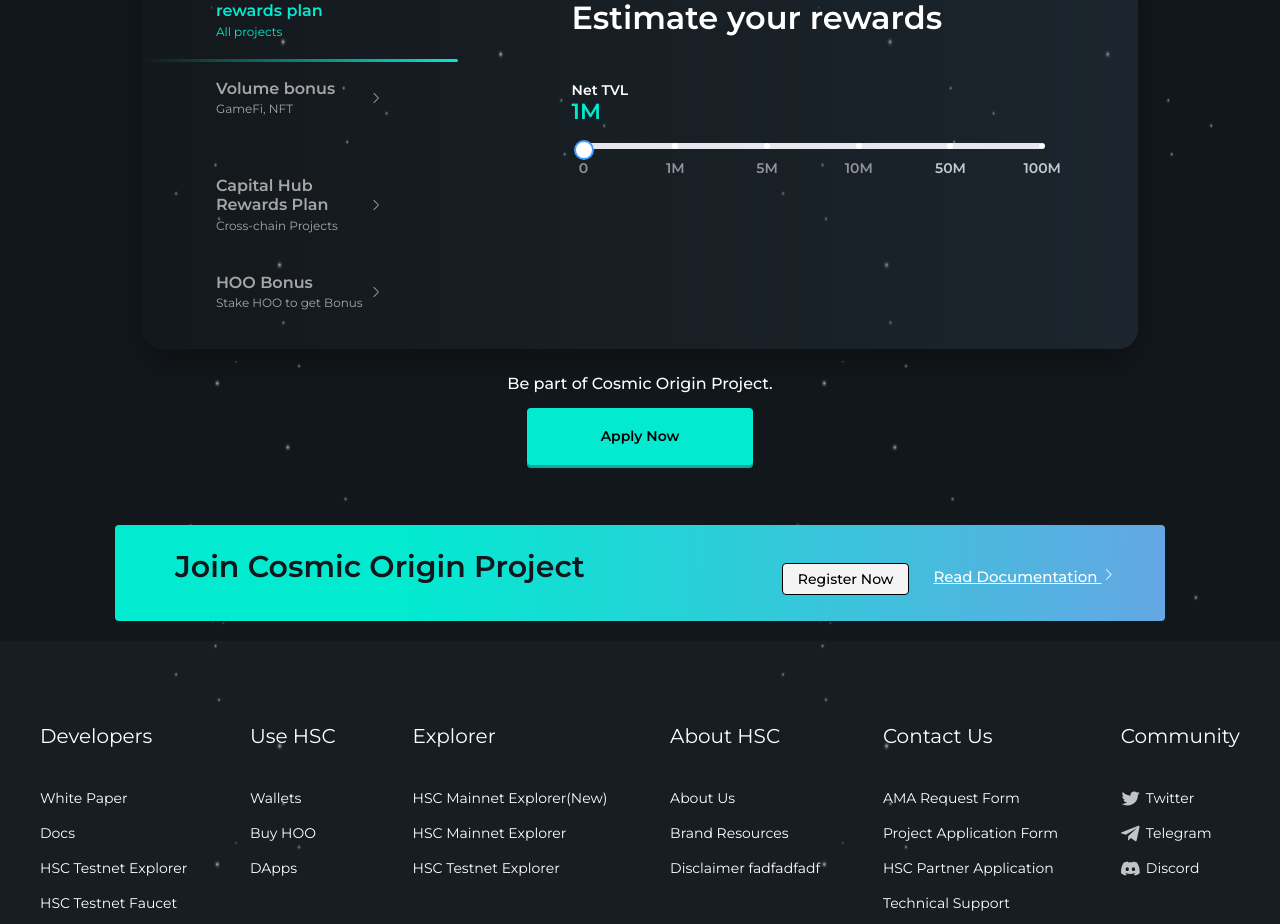
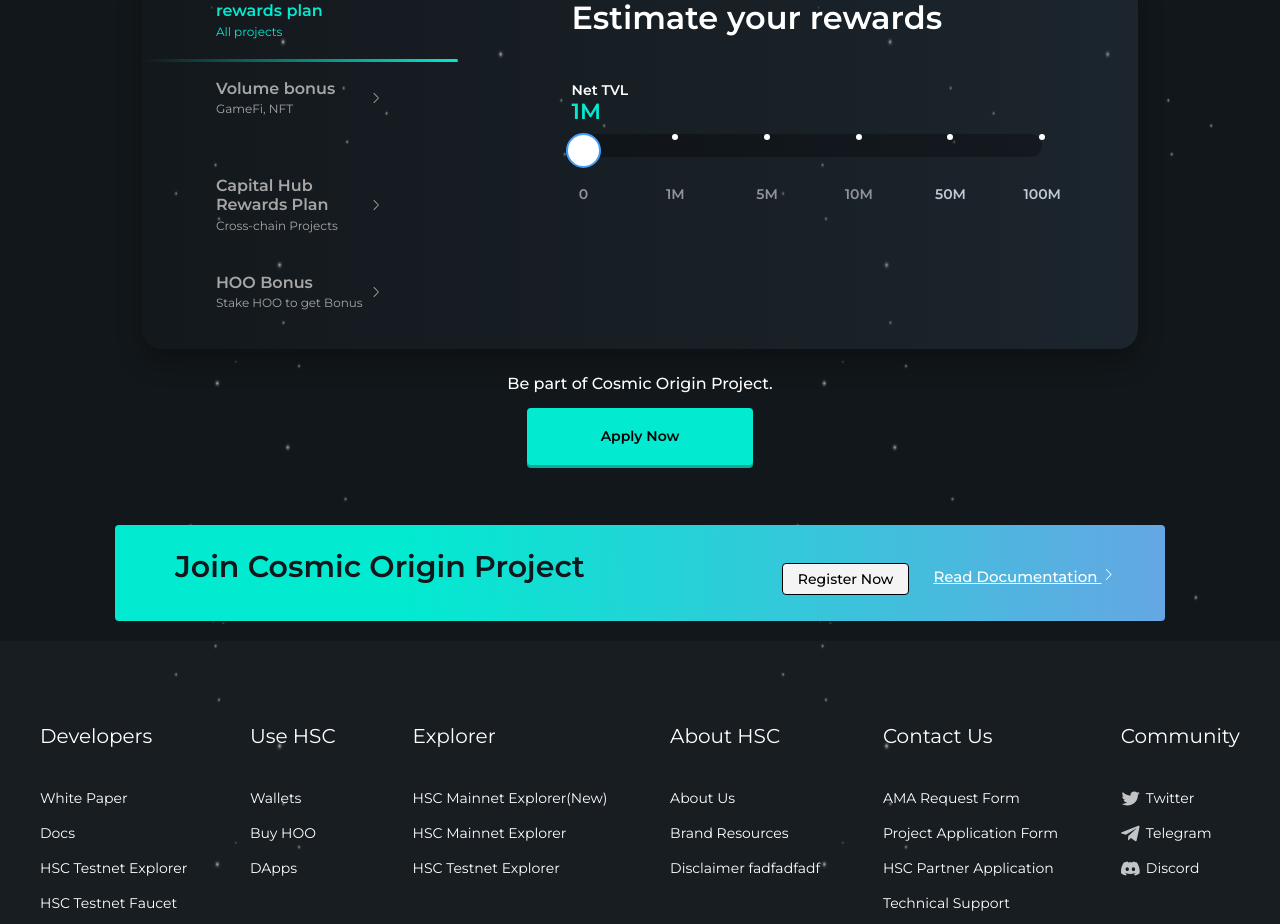
Before and after one commit to rizwanzaheer/hsc-revamp, a Vue app: page /hsc-revamp in a window 1280 px wide. Shown: the part 2405-3329 px from the top of the page. Built offline with nearby package versions, Linux system fonts and the light colour scheme.

Commit message:
fix the slider styling and spacing fix text spacing as well

```diff
--- a/src/components/CustomTabs.vue
+++ b/src/components/CustomTabs.vue
@@ -32,6 +32,7 @@
                             v-model="value"
                             :marks="marks"
                             :show-tooltip="false"
+                            height="24"
                             size="large"
                         ></el-slider>
                     </div>
@@ -140,8 +141,11 @@
     },
 });
 </script>
-<style scoped lang="scss">
+<style  lang="scss">
 @import '../sass/common/_var.scss';
+:root {
+    --el-color-primary: var($color-primary);
+}
 .custom-slider-container {
     display: flex;
     align-items: center;
@@ -151,7 +155,26 @@
     margin-left: 12px;
 }
 .el-slider__bar {
-    background-color: $color-primary !important;
+    background-color: $color-primary;
+    // --el-slider-main-bg-color: $color-primary !important;
+    height: 35px;
+    width: 35px;
+    border-radius: 20px;
+}
+.el-slider__runway {
+    height: 23px;
+    background: rgba(1, 1, 1, 0.31);
+    border-radius: 20px;
+}
+.el-slider__button-wrapper {
+    transform: translate(-50%, 25%);
+    .el-slider__button {
+        height: 35px;
+        width: 35px;
+    }
+}
+.el-slider__marks-text {
+    margin-top: 50px;
 }
 </style>
 
```
